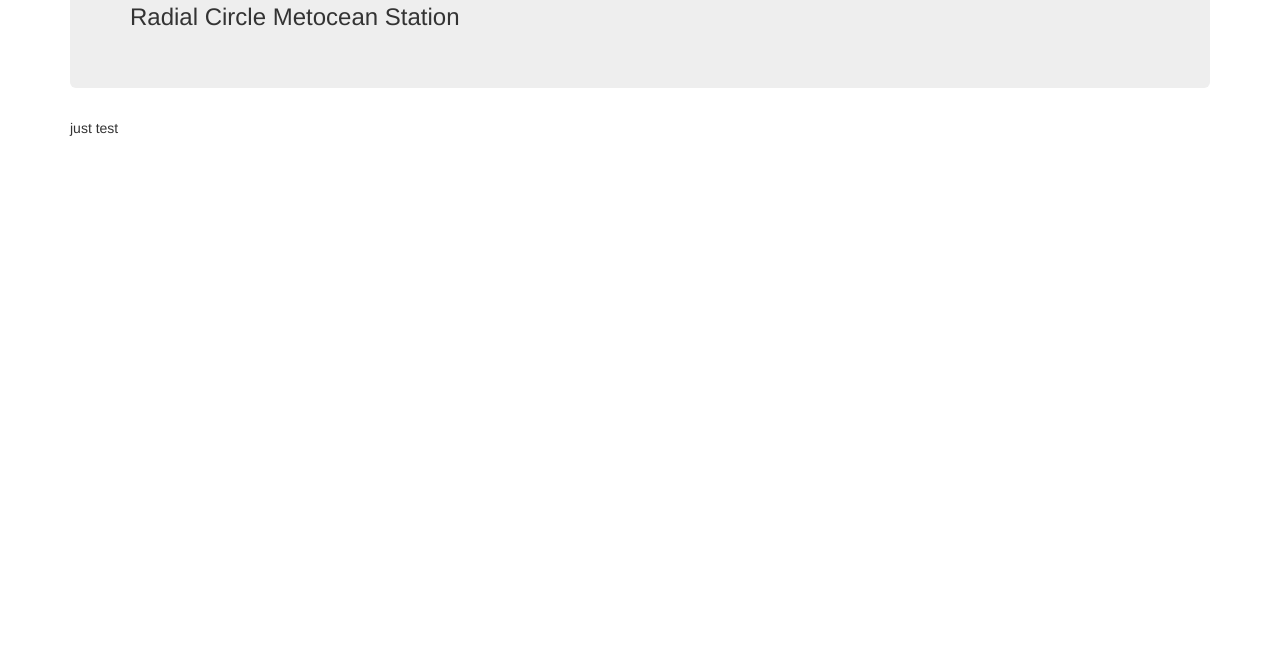
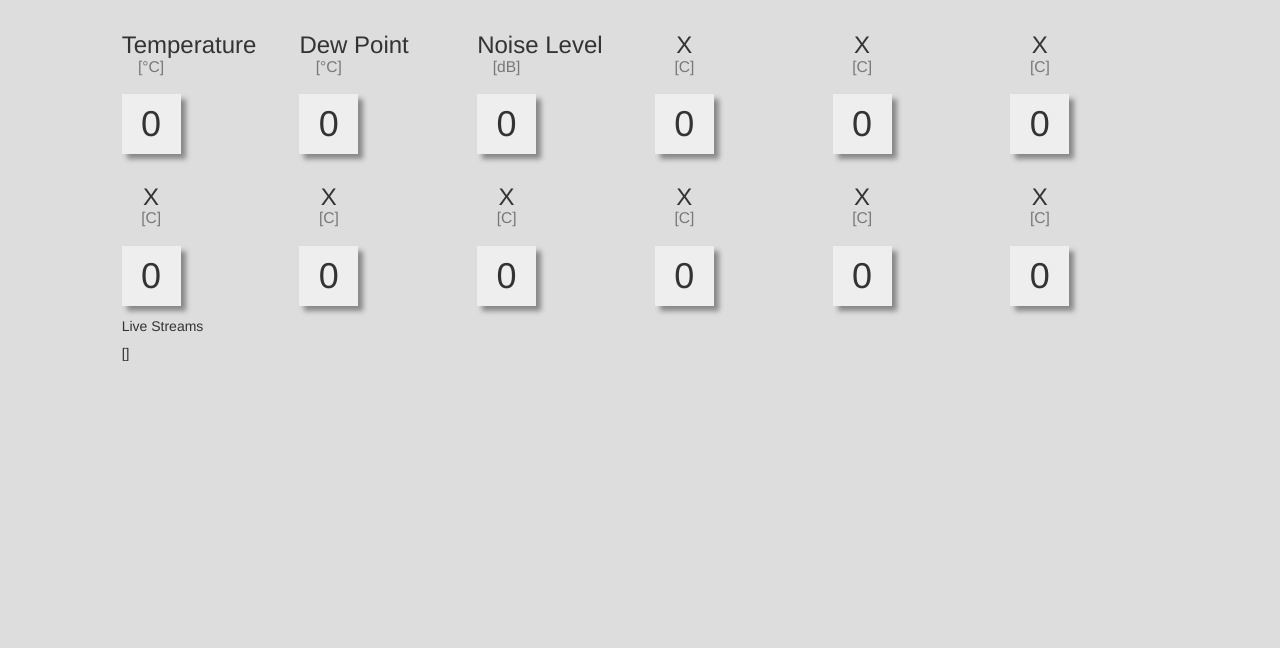
Before and after one commit to jomeno/noding, a website: page Learnyounode/RadialCircle/public/index.html in a window 1280 px wide. Shown: the part 152-800 px from the top of the page. Drawn offline with Linux system fonts and the light colour scheme; no server answers.

Commit message:
Style Monitor Client View

```diff
--- a/Learnyounode/RadialCircle/public/app/controllers/monitor.js
+++ b/Learnyounode/RadialCircle/public/app/controllers/monitor.js
@@ -1,7 +1,12 @@
 app.controller("Monitor", function ($scope, $http) {
 
     var models = {
-        readings : ['just test']
+        readings: {
+            raw: [],
+            temperature: 0,
+            dewPoint: 0,
+            noiseLevel: 0
+        }
     }
 
     // get readings from server
@@ -9,7 +14,12 @@ app.controller("Monitor", function ($scope, $http) {
     var poller = function () {
         console.log('http call started');
         $http.get('/public/api').then(function (response) {
-            models.readings[0] = response.data;
+            var data = response.data.split('\t')[0].split(' ');
+            console.log(data)
+            models.readings.raw = data;
+            models.readings.temperature = parseFloat(data[7]);
+            models.readings.dewPoint = parseFloat(data[8]);
+            models.readings.noiseLevel = parseFloat(data[5]);
         });
     }
 
@@ -17,6 +27,6 @@ app.controller("Monitor", function ($scope, $http) {
 
 
     angular.extend($scope, {
-        readings : models.readings
+        readings: models.readings
     })
 })
--- a/Learnyounode/RadialCircle/public/index.html
+++ b/Learnyounode/RadialCircle/public/index.html
@@ -2,20 +2,90 @@
 <head>
     <title>RADIAL CIRCLE METOCEAN</title>
     <link href="theme/bootstrap/css/bootstrap.min.css" rel="stylesheet" />
+    <link href="theme/css/site.css" rel="stylesheet" />
 </head>
 
 <body ng-app="App">
 
-    <div class="container" ng-controller="Monitor">
-        <div class="jumbotron" tyle="background-color:#fff">
-            <img src="images/logo.png" />
-            <h3>Radial Circle Metocean Station</h3>
+    <div class="container-fluid" ng-controller="Monitor">
+
+        <div class="row">
+
+            <div class="col-md-10 col-md-offset-1">
+
+                <h3>
+                    <img src="images/logo.png" />
+                </h3>
+                <h3>Radial Circle Metocean Station</h3>
+
+
+                <div class="row">
+                    <div class="col-md-1 clientpanel">
+                        <h3>Temperature <br /> <small>[&deg;C]</small></h3>
+                        <h1>{{readings.temperature}}</h1>
+                    </div>
+                    <div class="col-md-1 col-md-offset-1 clientpanel">
+                        <h3>Dew&nbsp;Point <br /> <small>[&deg;C]</small></h3>
+                        <h1>{{readings.dewPoint}}</h1>
+                    </div>
+                    <div class="col-md-1 col-md-offset-1 clientpanel">
+                        <h3>Noise&nbsp;Level <br /> <small>[dB]</small></h3>
+                        <h1>{{readings.noiseLevel}}</h1>
+                    </div>
+                    <div class="col-md-1 col-md-offset-1 clientpanel">
+                        <h3>X <br /> <small>[C]</small></h3>
+                        <h1>0</h1>
+                    </div>
+                    <div class="col-md-1 col-md-offset-1 clientpanel">
+                        <h3>X <br /> <small>[C]</small></h3>
+                        <h1>0</h1>
+                    </div>
+                    <div class="col-md-1 col-md-offset-1 clientpanel">
+                        <h3>X <br /> <small>[C]</small></h3>
+                        <h1>0</h1>
+                    </div>
+                </div>
+
+                <div class="row">
+                    <div class="col-md-1 clientpanel">
+                        <h3>X <br /> <small>[C]</small></h3>
+                        <h1>0</h1>
+                    </div>
+                    <div class="col-md-1 col-md-offset-1 clientpanel">
+                        <h3>X <br /> <small>[C]</small></h3>
+                        <h1>0</h1>
+                    </div>
+                    <div class="col-md-1 col-md-offset-1 clientpanel">
+                        <h3>X <br /> <small>[C]</small></h3>
+                        <h1>0</h1>
+                    </div>
+                    <div class="col-md-1 col-md-offset-1 clientpanel">
+                        <h3>X <br /> <small>[C]</small></h3>
+                        <h1>0</h1>
+                    </div>
+                    <div class="col-md-1 col-md-offset-1 clientpanel">
+                        <h3>X <br /> <small>[C]</small></h3>
+                        <h1>0</h1>
+                    </div>
+                    <div class="col-md-1 col-md-offset-1 clientpanel">
+                        <h3>X <br /> <small>[C]</small></h3>
+                        <h1>0</h1>
+                    </div>
+                </div>
+                <p>Live Streams</p>
+                <h5>
+                    {{readings.raw}}
+                </h5>
+
+
+
+            </div>
+
+
         </div>
 
 
-        <div>
-            {{readings[0]}}
-        </div>
+
 
 
     </div>
--- /dev/null
+++ b/Learnyounode/RadialCircle/public/theme/css/site.css
@@ -0,0 +1,13 @@
+body {
+    background-color: #ddd;
+}
+
+.clientpanel h1, .clientpanel h3 {
+    text-align: center;
+}
+
+.clientpanel h1 {
+    background-color: #eee;
+    box-shadow: 5px 5px 5px #888888;
+    padding:10px 5px;
+}
```
Also changed, not shown: 1 other file.
